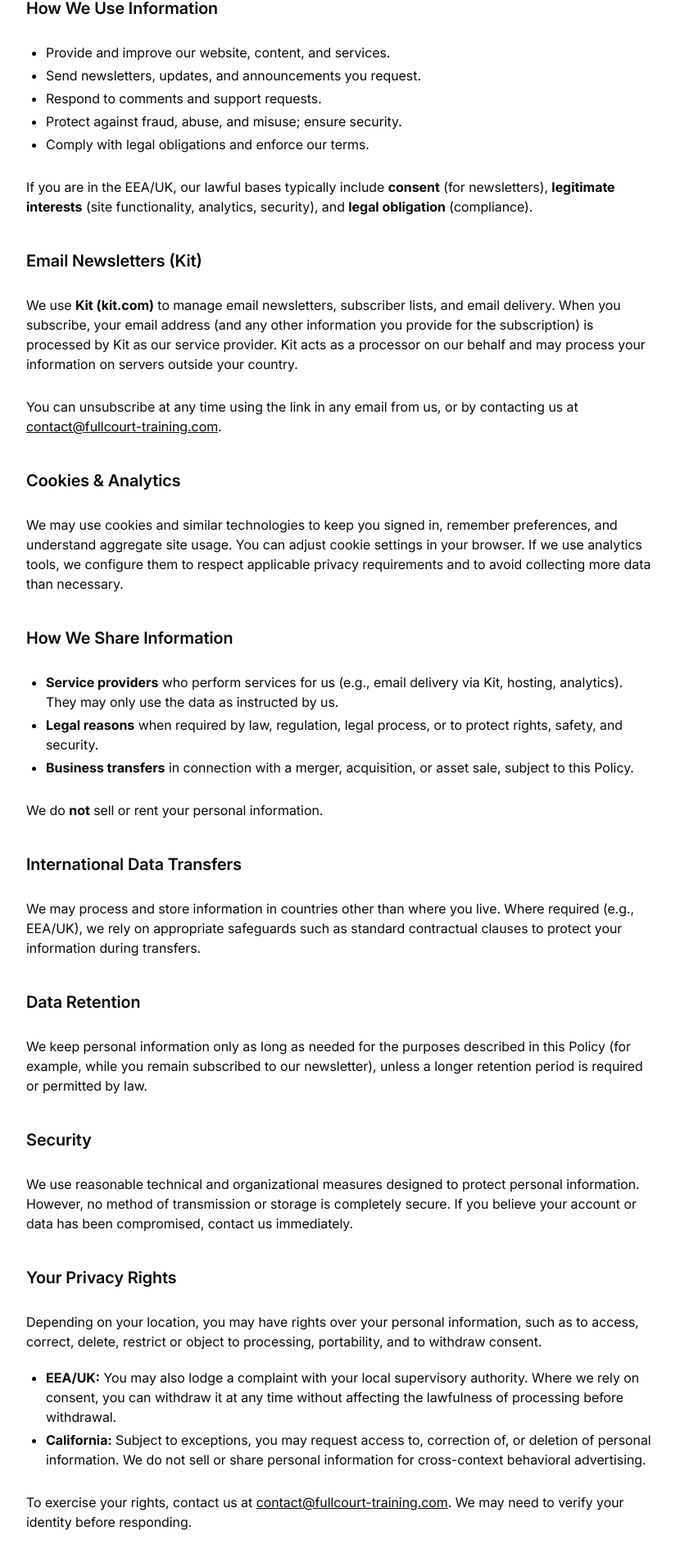
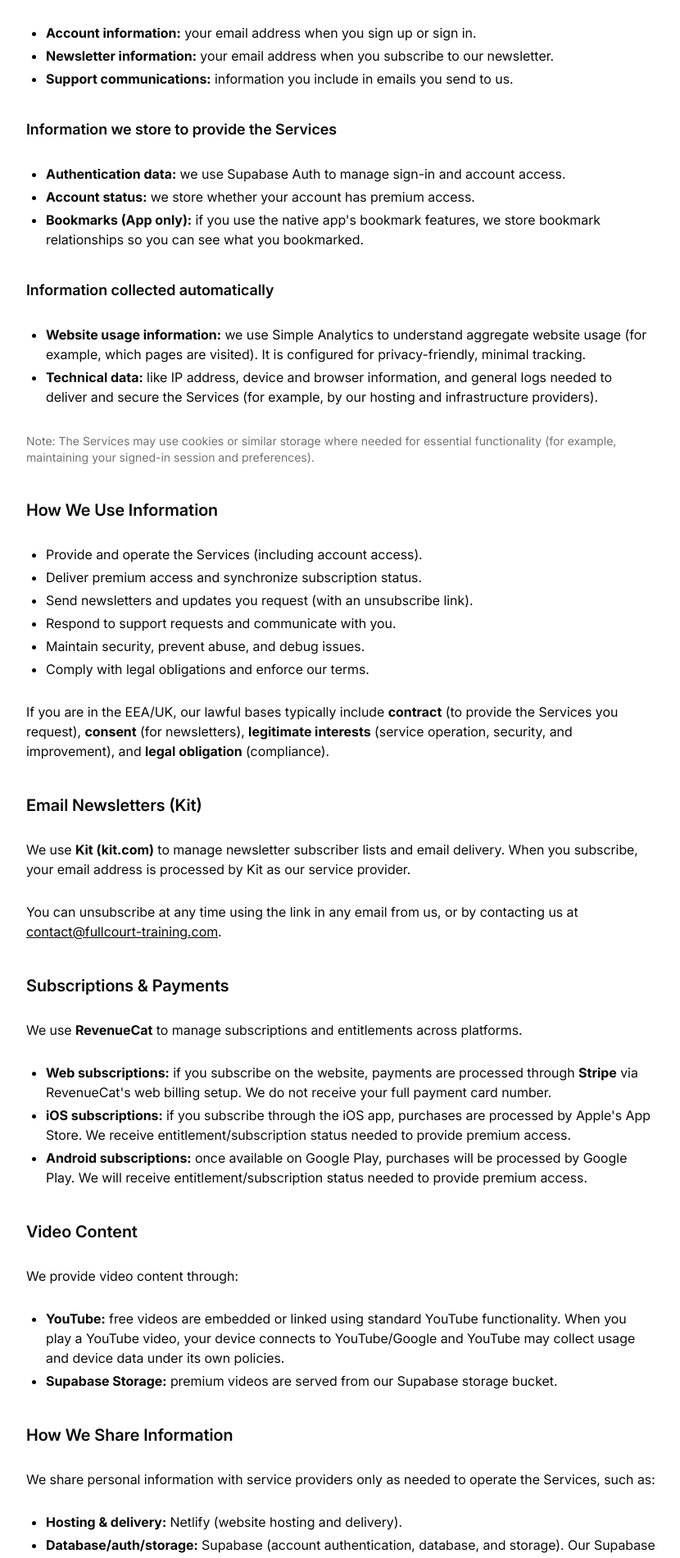
Before and after one commit to Friggies/fullcourt-web, a Next.js app: page /privacy-policy in a window 1280 px wide. Shown: the part 795-2695 px from the top of the page at 82% size, without its empty margins (224-1054 px from the left). Built offline with nearby package versions, Linux system fonts and the light colour scheme; no server answers.

Commit message:
updated privacy policy

```diff
--- a/app/(legal)/privacy-policy/page.tsx
+++ b/app/(legal)/privacy-policy/page.tsx
@@ -5,19 +5,21 @@
   return (
     <>
       <Hero title="Privacy Policy" />
+
       <Section>
         <p className="w-full text-center text-muted-foreground">
-          Last updated: October 15, 2025
+          Last updated: January 5, 2026
         </p>
       </Section>
+
       <Section>
         <h2 className="text-xl font-semibold mb-2">Who We Are</h2>
         <p>
           This Privacy Policy explains how <strong>FULLCOURT TRAINING</strong>{' '}
           (“<strong>we</strong>,” “<strong>us</strong>,” or “
           <strong>our</strong>”) collects, uses, and shares personal information
-          when you visit our website, create an account, or subscribe to our
-          newsletter.
+          when you use our website and our mobile app (together, the
+          “Services”).
         </p>
         <p className="mt-2">
           Controller: <strong>FULLCOURT TRAINING</strong>
@@ -28,52 +30,112 @@
           </a>
         </p>
       </Section>
+
       <Section>
         <h2 className="text-xl font-semibold mb-2">Scope</h2>
         <p>
-          This Policy covers personal information we collect online through our
-          website and related services. It does not cover third-party websites
-          or services that we do not control.
+          This Policy covers personal information we collect through the
+          Services, including when you browse the website, create an account,
+          use the app, purchase a subscription, or subscribe to our newsletter.
+        </p>
+        <p className="mt-2">
+          It does not cover third-party websites or services that we do not
+          control (for example, YouTube, app stores, or payment providers).
+          Those services have their own privacy practices.
         </p>
       </Section>
+
       <Section>
         <h2 className="text-xl font-semibold mb-2">Information We Collect</h2>
+
+        <h3 className="text-lg font-semibold mt-4 mb-2">
+          Information you provide
+        </h3>
         <ul className="list-disc pl-6 space-y-1">
           <li>
-            <strong>Contact details</strong> when you subscribe to our
-            newsletter or contact us (email).
+            <strong>Account information:</strong> your email address when you
+            sign up or sign in.
           </li>
           <li>
-            <strong>Account & profile info</strong> you provide if you create an
-            account (email).
+            <strong>Newsletter information:</strong> your email address when you
+            subscribe to our newsletter.
+          </li>
+          <li>
+            <strong>Support communications:</strong> information you include in
+            emails you send to us.
           </li>
         </ul>
+
+        <h3 className="text-lg font-semibold mt-4 mb-2">
+          Information we store to provide the Services
+        </h3>
+        <ul className="list-disc pl-6 space-y-1">
+          <li>
+            <strong>Authentication data:</strong> we use Supabase Auth to manage
+            sign-in and account access.
+          </li>
+          <li>
+            <strong>Account status:</strong> we store whether your account has
+            premium access.
+          </li>
+          <li>
+            <strong>Bookmarks (App only):</strong> if you use the native app's
+            bookmark features, we store bookmark relationships so you can see
+            what you bookmarked.
+          </li>
+        </ul>
+
+        <h3 className="text-lg font-semibold mt-4 mb-2">
+          Information collected automatically
+        </h3>
+        <ul className="list-disc pl-6 space-y-1">
+          <li>
+            <strong>Website usage information:</strong> we use Simple Analytics
+            to understand aggregate website usage (for example, which pages are
+            visited). It is configured for privacy-friendly, minimal tracking.
+          </li>
+          <li>
+            <strong>Technical data:</strong> like IP address, device and browser
+            information, and general logs needed to deliver and secure the
+            Services (for example, by our hosting and infrastructure providers).
+          </li>
+        </ul>
+
+        <p className="mt-3 text-sm text-muted-foreground">
+          Note: The Services may use cookies or similar storage where needed for
+          essential functionality (for example, maintaining your signed-in
+          session and preferences).
+        </p>
       </Section>
+
       <Section>
         <h2 className="text-xl font-semibold mb-2">How We Use Information</h2>
         <ul className="list-disc pl-6 space-y-1">
-          <li>Provide and improve our website, content, and services.</li>
-          <li>Send newsletters, updates, and announcements you request.</li>
-          <li>Respond to comments and support requests.</li>
-          <li>Protect against fraud, abuse, and misuse; ensure security.</li>
+          <li>Provide and operate the Services (including account access).</li>
+          <li>Deliver premium access and synchronize subscription status.</li>
+          <li>
+            Send newsletters and updates you request (with an unsubscribe link).
+          </li>
+          <li>Respond to support requests and communicate with you.</li>
+          <li>Maintain security, prevent abuse, and debug issues.</li>
           <li>Comply with legal obligations and enforce our terms.</li>
         </ul>
+
         <p className="mt-2">
           If you are in the EEA/UK, our lawful bases typically include{' '}
+          <strong>contract</strong> (to provide the Services you request),{' '}
           <strong>consent</strong> (for newsletters),{' '}
-          <strong>legitimate interests</strong> (site functionality, analytics,
-          security), and <strong>legal obligation</strong> (compliance).
+          <strong>legitimate interests</strong> (service operation, security,
+          and improvement), and <strong>legal obligation</strong> (compliance).
         </p>
       </Section>
+
       <Section>
         <h2 className="text-xl font-semibold mb-2">Email Newsletters (Kit)</h2>
         <p>
-          We use <strong>Kit (kit.com)</strong> to manage email newsletters,
-          subscriber lists, and email delivery. When you subscribe, your email
-          address (and any other information you provide for the subscription)
-          is processed by Kit as our service provider. Kit acts as a processor
-          on our behalf and may process your information on servers outside your
-          country.
+          We use <strong>Kit (kit.com)</strong> to manage newsletter subscriber
+          lists and email delivery. When you subscribe, your email address is
+          processed by Kit as our service provider.
         </p>
         <p className="mt-2">
           You can unsubscribe at any time using the link in any email from us,
@@ -84,57 +146,101 @@
           .
         </p>
       </Section>
+
       <Section>
-        <h2 className="text-xl font-semibold mb-2">Cookies & Analytics</h2>
+        <h2 className="text-xl font-semibold mb-2">Subscriptions & Payments</h2>
         <p>
-          We may use cookies and similar technologies to keep you signed in,
-          remember preferences, and understand aggregate site usage. You can
-          adjust cookie settings in your browser. If we use analytics tools, we
-          configure them to respect applicable privacy requirements and to avoid
-          collecting more data than necessary.
+          We use <strong>RevenueCat</strong> to manage subscriptions and
+          entitlements across platforms.
+        </p>
+        <ul className="list-disc pl-6 space-y-1 mt-2">
+          <li>
+            <strong>Web subscriptions:</strong> if you subscribe on the website,
+            payments are processed through <strong>Stripe</strong> via
+            RevenueCat's web billing setup. We do not receive your full payment
+            card number.
+          </li>
+          <li>
+            <strong>iOS subscriptions:</strong> if you subscribe through the iOS
+            app, purchases are processed by Apple's App Store. We receive
+            entitlement/subscription status needed to provide premium access.
+          </li>
+          <li>
+            <strong>Android subscriptions:</strong> once available on Google
+            Play, purchases will be processed by Google Play. We will receive
+            entitlement/subscription status needed to provide premium access.
+          </li>
+        </ul>
+      </Section>
+
+      <Section>
+        <h2 className="text-xl font-semibold mb-2">Video Content</h2>
+        <p>We provide video content through:</p>
+        <ul className="list-disc pl-6 space-y-1 mt-2">
+          <li>
+            <strong>YouTube:</strong> free videos are embedded or linked using
+            standard YouTube functionality. When you play a YouTube video, your
+            device connects to YouTube/Google and YouTube may collect usage and
+            device data under its own policies.
+          </li>
+          <li>
+            <strong>Supabase Storage:</strong> premium videos are served from
+            our Supabase storage bucket.
+          </li>
+        </ul>
+      </Section>
+
+      <Section>
+        <h2 className="text-xl font-semibold mb-2">How We Share Information</h2>
+        <p>
+          We share personal information with service providers only as needed to
+          operate the Services, such as:
+        </p>
+        <ul className="list-disc pl-6 space-y-1 mt-2">
+          <li>
+            <strong>Hosting & delivery:</strong> Netlify (website hosting and
+            delivery).
+          </li>
+          <li>
+            <strong>Database/auth/storage:</strong> Supabase (account
+            authentication, database, and storage). Our Supabase project is
+            hosted in <strong>AWS us-east-2</strong>.
+          </li>
+          <li>
+            <strong>Subscriptions:</strong> RevenueCat (subscription management
+            and entitlements).
+          </li>
+          <li>
+            <strong>Payments:</strong> Stripe (for web payments via RevenueCat),
+            and app store providers (Apple and, when available, Google) for
+            in-app purchases.
+          </li>
+          <li>
+            <strong>Newsletter delivery:</strong> Kit (email newsletters).
+          </li>
+          <li>
+            <strong>Analytics:</strong> Simple Analytics (website analytics).
+          </li>
+          <li>
+            <strong>App build pipeline:</strong> Expo services used to build the
+            mobile app (build/distribution tooling).
+          </li>
+          <li>
+            <strong>Search tooling:</strong> Google Search Console (to monitor
+            and improve how our website appears in Google Search).
+          </li>
+        </ul>
+
+        <p className="mt-3">
+          We may also disclose information if required by law, legal process, or
+          to protect rights, safety, and security.
+        </p>
+
+        <p className="mt-2">
+          We do <strong>not</strong> sell your personal information.
         </p>
       </Section>
-      <Section>
-        <h2 className="text-xl font-semibold mb-2">How We Share Information</h2>
-        <ul className="list-disc pl-6 space-y-1">
-          <li>
-            <strong>Service providers</strong> who perform services for us
-            (e.g., email delivery via Kit, hosting, analytics). They may only
-            use the data as instructed by us.
-          </li>
-          <li>
-            <strong>Legal reasons</strong> when required by law, regulation,
-            legal process, or to protect rights, safety, and security.
-          </li>
-          <li>
-            <strong>Business transfers</strong> in connection with a merger,
-            acquisition, or asset sale, subject to this Policy.
-          </li>
-        </ul>
-        <p className="mt-2">
-          We do <strong>not</strong> sell or rent your personal information.
-        </p>
-      </Section>
-      <Section>
-        <h2 className="text-xl font-semibold mb-2">
-          International Data Transfers
-        </h2>
-        <p>
-          We may process and store information in countries other than where you
-          live. Where required (e.g., EEA/UK), we rely on appropriate safeguards
-          such as standard contractual clauses to protect your information
-          during transfers.
-        </p>
-      </Section>
-      <Section>
-        <h2 className="text-xl font-semibold mb-2">Data Retention</h2>
-        <p>
-          We keep personal information only as long as needed for the purposes
-          described in this Policy (for example, while you remain subscribed to
-          our newsletter), unless a longer retention period is required or
-          permitted by law.
-        </p>
-      </Section>
+
       <Section>
         <h2 className="text-xl font-semibold mb-2">Security</h2>
         <p>
@@ -144,6 +250,7 @@
           been compromised, contact us immediately.
         </p>
       </Section>
+
       <Section>
         <h2 className="text-xl font-semibold mb-2">Your Privacy Rights</h2>
         <p>
@@ -151,18 +258,18 @@
           information, such as to access, correct, delete, restrict or object to
           processing, portability, and to withdraw consent.
         </p>
-        <ul className="list-disc pl-6 space-y-1">
+        <ul className="list-disc pl-6 space-y-1 mt-2">
           <li>
             <strong>EEA/UK:</strong> You may also lodge a complaint with your
-            local supervisory authority. Where we rely on consent, you can
-            withdraw it at any time without affecting the lawfulness of
-            processing before withdrawal.
+            local supervisory authority. Where we rely on consent (e.g., for
+            newsletters), you can withdraw it at any time without affecting the
+            lawfulness of processing before withdrawal.
           </li>
           <li>
             <strong>California:</strong> Subject to exceptions, you may request
             access to, correction of, or deletion of personal information. We do
-            not sell or share personal information for cross-context behavioral
-            advertising.
+            not sell personal information and we do not share personal
+            information for cross-context behavioral advertising.
           </li>
         </ul>
         <p className="mt-2">
@@ -173,16 +280,19 @@
           . We may need to verify your identity before responding.
         </p>
       </Section>
+
       <Section>
-        <h2 className="text-xl font-semibold mb-2">Children’s Privacy</h2>
+        <h2 className="text-xl font-semibold mb-2">Children's Privacy</h2>
         <p>
-          Our services are not directed to children under the age of 13 (or the
+          Our Services are not directed to children under the age of 13 (or the
           age of digital consent in your country). We do not knowingly collect
           personal information from children. If you believe a child has
           provided us information, contact us and we will take appropriate steps
           to delete it.
         </p>
+        <p className="mt-2">We do not offer parental controls.</p>
       </Section>
+
       <Section>
         <h2 className="text-xl font-semibold mb-2">Changes to This Policy</h2>
         <p>
@@ -192,17 +302,15 @@
           example, by email).
         </p>
       </Section>
+
       <Section>
         <h2 className="text-xl font-semibold mb-2">Contact Us</h2>
         <p>
           Questions about this Policy or our privacy practices? Email{' '}
           <a className="underline" href="mailto:contact@fullcourt-training.com">
             contact@fullcourt-training.com
-          </a>{' '}
-          or write to:
-        </p>
-        <p className="mt-2">
-          <strong>FULLCOURT TRAINING</strong>
+          </a>
+          .
         </p>
       </Section>
     </>
```
